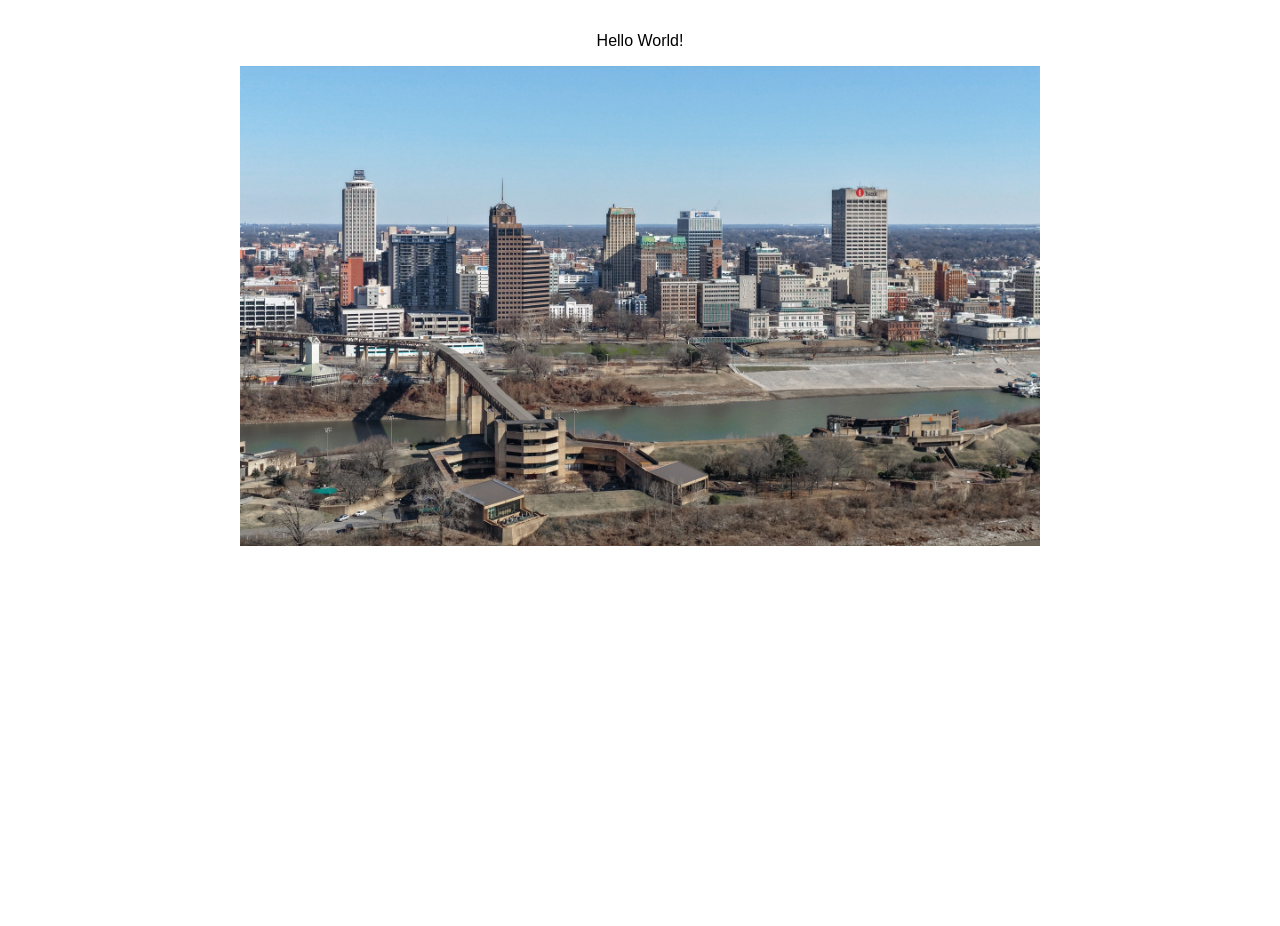
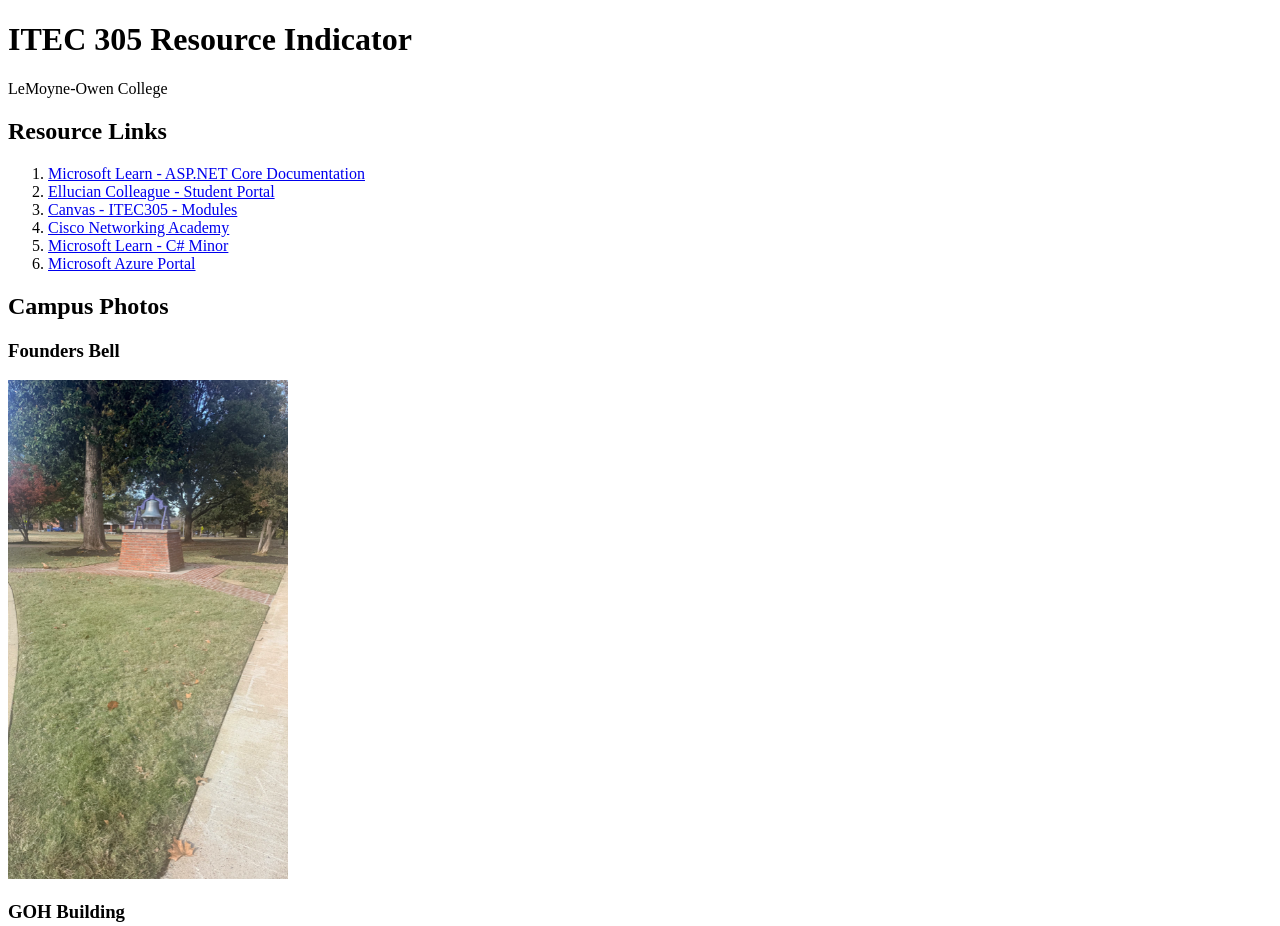
Before and after one commit to KennyTech901/KYF26AzureWebApp, a plain HTML site: page index.html in a window 1280 px wide. Shown: the top 926 px of the page. Before the commit the page ends 800 px from the top, so only its background shows below. Drawn offline with Linux system fonts and the light colour scheme.

Commit message:
Restore ITEC 305 Resource Indicator homepage

```diff
--- a/index.html
+++ b/index.html
@@ -1,20 +1,53 @@
 <!doctype html>
 <html lang="en">
 <head>
-  <meta charset="utf-8">
-  <meta name="viewport" content="width=device-width, initial-scale=1">
-  <title>Hello World!</title>
-  <style>
-    body { background: white; color: black; font-family: Arial, sans-serif; text-align: center; margin: 2rem 1rem; }
-    img { display: block; width: 100%; max-width: 800px; height: auto; margin: 0 auto; }
-  </style>
+    <meta charset="utf-8">
+    <meta name="viewport" content="width=device-width, initial-scale=1">
+    <title>ITEC 305 Resource Indicator</title>
 </head>
 <body>
-  <main>
-    <p>Hello World!</p>
-    <img src="picture.jpg" width="1800" height="1080" alt="Downtown Memphis skyline overlooking the Mississippi River">
-    <!-- Photo by Quintin Soloviev, resized, CC BY 4.0 https://creativecommons.org/licenses/by/4.0/
-         Source: https://commons.wikimedia.org/wiki/File:Memphis,_TN_skyline_along_the_Mississippi_River.jpg -->
-  </main>
+    <header>
+        <h1>ITEC 305 Resource Indicator</h1>
+        <p>LeMoyne-Owen College</p>
+    </header>
+
+    <main>
+        <section>
+            <h2>Resource Links</h2>
+            <ol>
+                <li><a href="https://learn.microsoft.com/en-us/aspnet/core/?view=aspnetcore-10.0">Microsoft Learn - ASP.NET Core Documentation</a></li>
+                <li><a href="https://experience.elluciancloud.com/loc">Ellucian Colleague - Student Portal</a></li>
+                <li><a href="https://loc.instructure.com/courses/4869/modules">Canvas - ITEC305 - Modules</a></li>
+                <li><a href="https://www.netacad.com/">Cisco Networking Academy</a></li>
+                <li><a href="https://microsoftlearning.github.io/c-sharp-minor/">Microsoft Learn - C# Minor</a></li>
+                <li><a href="https://portal.azure.com/#home">Microsoft Azure Portal</a></li>
+            </ol>
+        </section>
+
+        <section>
+            <h2>Campus Photos</h2>
+
+            <h3>Founders Bell</h3>
+            <img src="images/IMG_3020.png" alt="Founders Bell mounted on a brick pedestal beneath campus trees" width="280">
+
+            <h3>GOH Building</h3>
+            <img src="images/IMG_3019.png" alt="Steps and handrails leading to the GOH Science and Mathematics Learning Center entrance" width="280">
+
+            <h3>Track</h3>
+            <img src="images/IMG_3018.png" alt="Red running track curving around the campus field and fenced courts" width="280">
+
+            <h3>Hollis F. Price</h3>
+            <img src="images/IMG_3016.png" alt="Brick entrance to Hollis F. Price Middle College High School" width="280">
+
+            <h3>Student Center</h3>
+            <img src="images/IMG_3021.png" alt="Glass entrance below the Alma C. Hanson Memorial Student Center sign" width="280">
+        </section>
+    </main>
+
+    <footer>
+        <h2>Accessibility Note</h2>
+        <p>This page uses headings to organize its content, descriptive links that can be reached
+            with the Tab key, and alternative text that identifies each campus photo.</p>
+    </footer>
 </body>
 </html>
```
